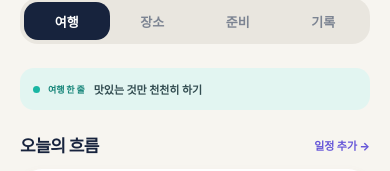
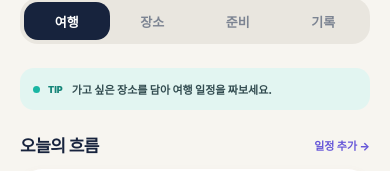
Before and after one commit to HwangSlater/daymo, a React Native app: screen / in a window 390 px wide. Both pictures are taken after a click on the element 195 px from the left and 246 px from the top of the page. Shown: the part 202-373 px from the top of the page. Built offline with nearby package versions, Linux system fonts and the light colour scheme.

Commit message:
fix: clarify trip tip and align photo action

```diff
--- a/src/WarmTripDetail.tsx
+++ b/src/WarmTripDetail.tsx
@@ -68,7 +68,7 @@ function TripOverview({ setMode, schedule, setSchedule }: { setMode: (mode: View
   const addSchedule = () => { if (!newPlanTitle.trim() || !planMapUrl.includes('naver.')) return; setSchedule((current) => [...current, { time: `${planDay.slice(0, 1)} · ${planTime || '시간 미정'}`, title: newPlanTitle.trim(), note: [planType, planPlace.trim()].filter(Boolean).join(' · '), mapUrl: planMapUrl.trim() }]); setNewPlanTitle(''); setPlanPlace(''); setPlanMapUrl(''); setSheet(null); };
   return (
     <View>
-      <View style={styles.tripSummary}><View style={styles.summaryDot} /><Text style={styles.summaryLabel}>여행 한 줄</Text><Text numberOfLines={1} style={styles.summaryText}>맛있는 것만 천천히 하기</Text></View>
+      <View style={styles.tripSummary}><View style={styles.summaryDot} /><Text style={styles.summaryLabel}>TIP</Text><Text numberOfLines={1} style={styles.summaryText}>가고 싶은 장소를 담아 여행 일정을 짜보세요.</Text></View>
 
       <SectionLabel label="오늘의 흐름" action="일정 추가" onPress={() => setSheet('schedule')} />
       <View style={styles.timelineCard}>
@@ -377,5 +377,5 @@ Object.assign(styles, {
   progressRow: { flexDirection: 'row', justifyContent: 'space-between', alignItems: 'flex-end', marginTop: 16 },
   memoryWelcome: { borderRadius: 22, backgroundColor: '#FFE0DA', padding: 18, minHeight: 145, marginBottom: 23 },
   memoryTitle: { color: '#5A302F', fontSize: 22, lineHeight: 27, letterSpacing: -1.1, fontWeight: '800', marginTop: 13 },
-  memoryButton: { alignSelf: 'flex-start', backgroundColor: '#FF6B5F', borderRadius: 12, paddingVertical: 8, paddingHorizontal: 11, marginTop: 0 }
+  memoryButton: { alignSelf: 'center', backgroundColor: '#FF6B5F', borderRadius: 12, paddingVertical: 8, paddingHorizontal: 11, marginTop: 0 }
 });
```
